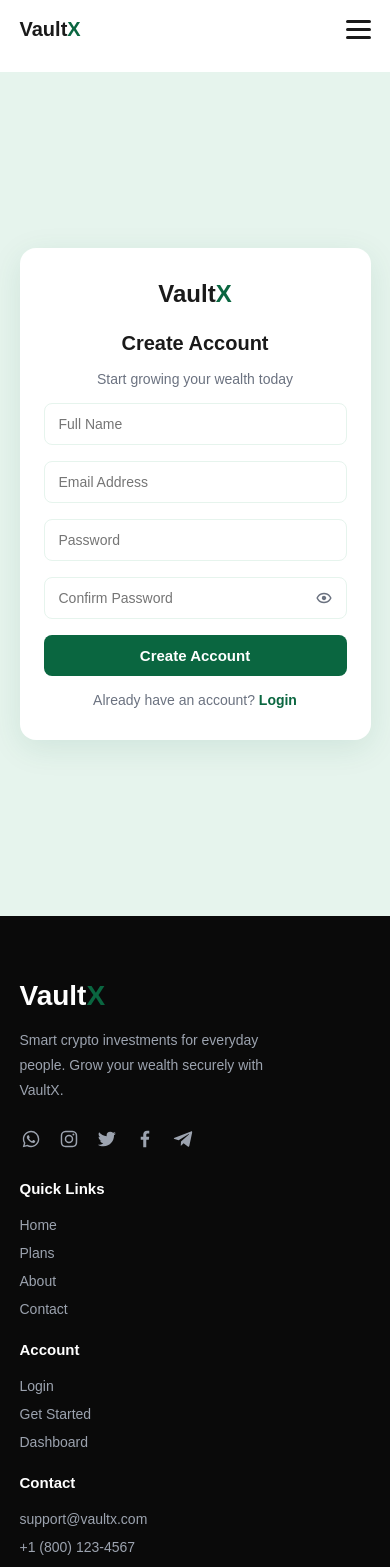
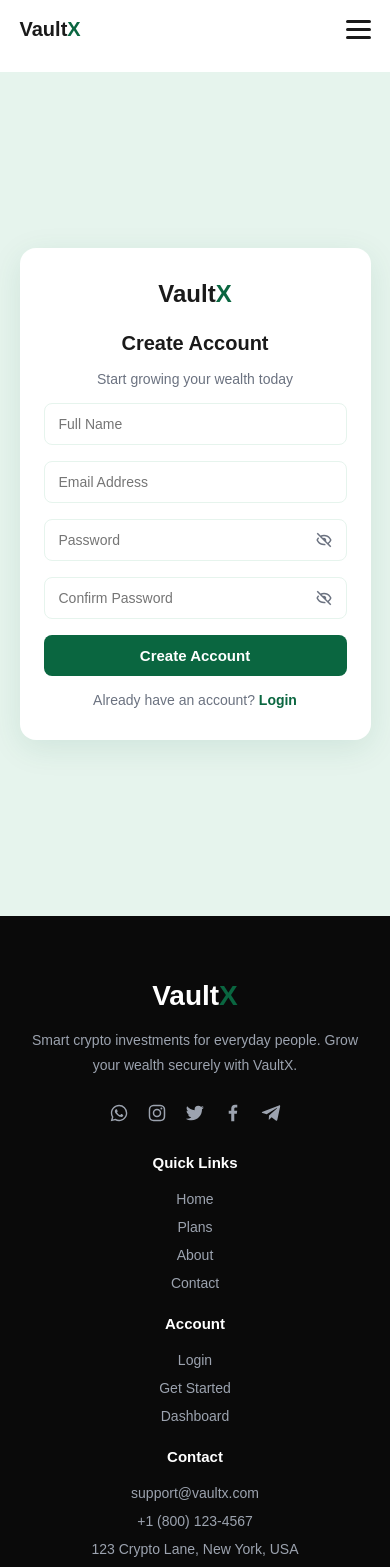
Before and after one commit to eniolaadebanjo60-afk/Investment-Website, a React (Vite) app in the folder Cryptoshark/: page /signup in a window 390 px wide. Shown: the top 1567 px of the page. Built offline with nearby package versions, Linux system fonts and the light colour scheme; a web font is replaced by a local one.

Commit message:
fix: updated css for all pages.

```diff
--- a/Cryptoshark/src/components/Footer.css
+++ b/Cryptoshark/src/components/Footer.css
@@ -89,11 +89,28 @@
 
   .footer-brand {
     grid-column: span 2;
+    text-align: center;
+  }
+
+  .footer-brand p {
+    max-width: 100%;
+  }
+
+  .footer-socials {
+    justify-content: center;
+  }
+
+  .footer-links {
+    align-items: center;
   }
 
   .footer-bottom {
     flex-direction: column;
     gap: 8px;
+    text-align: center;
+  }
+
+  .footer {
     text-align: center;
   }
 }
@@ -106,5 +123,19 @@
 
   .footer-brand {
     grid-column: span 1;
+    text-align: center;
+  }
+
+  .footer-brand p {
+    max-width: 100%;
+    margin-inline: auto;
+  }
+
+  .footer-socials {
+    justify-content: center;
+  }
+
+  .footer-links {
+    align-items: center;
   }
 }
--- a/Cryptoshark/src/pages/Dashboard.css
+++ b/Cryptoshark/src/pages/Dashboard.css
@@ -3,7 +3,6 @@
   background-color: #f9fafb;
 }
 
-/* Top Bar */
 .dash-topbar {
   background-color: var(--color-white);
   border-bottom: 1px solid var(--color-primary-light);
@@ -433,7 +432,6 @@
   text-align: right;
 }
 
-/* Empty State */
 .empty-state {
   background-color: var(--color-white);
   border: 1px solid var(--color-primary-light);
@@ -480,12 +478,17 @@
     padding: 14px 4%;
     box-sizing: border-box;
   }
-
+  .dash-user{
+    gap: 8px;
+  }
   .dash-user span {
     font-size: 12px;
     color: #000;
   }
-
+  .dash-user button{
+    font-size: 10px;
+    padding: 4px 8px;
+  }
   .dash-body {
     padding: 80px 4% 60px;
     gap: 32px;
@@ -515,7 +518,9 @@
     grid-template-columns: repeat(2, 1fr);
     gap: 12px;
   }
-
+  .dash-section{
+    text-align: center;
+  }
   .dash-section h2 {
     font-size: 20px;
   }
--- a/Cryptoshark/src/pages/Dashboard.jsx
+++ b/Cryptoshark/src/pages/Dashboard.jsx
@@ -3,6 +3,8 @@ import { useNavigate } from 'react-router-dom'
 import './Dashboard.css'
 import Toast from '../components/Toast'
 import useToast from '../hooks/useToast'
+import { BsRocketTakeoff } from 'react-icons/bs'
+
 
 const plans = [
   { name: 'Bronze', min: 100, daily: 2, duration: 7 },
@@ -170,7 +172,7 @@ const Dashboard = () => {
 
         {user.balance === 0 && !hasInvestments && (
           <div className="empty-state">
-            <div className="empty-icon">🚀</div>
+            <div className="empty-icon"><BsRocketTakeoff/></div>
             <h2>Welcome to VaultX, {user.name.split(' ')[0]}!</h2>
             <p>You're all set! Fund your account to start investing and growing your wealth.</p>
             <button onClick={() => setShowFund(true)}>+ Fund Account Now</button>
--- a/Cryptoshark/src/pages/Home.css
+++ b/Cryptoshark/src/pages/Home.css
@@ -345,12 +345,8 @@
   align-items: center;
   padding: 20px 24px;
   cursor: pointer;
-  transition: background-color 0.3s;
 }
 
-.faq-question:hover {
-  background-color: var(--color-primary-light);
-}
 
 .faq-question h4 {
   font-size: 15px;
@@ -387,7 +383,6 @@
   .faq {
     padding: 60px 5%;
   }
-
   .faq h2 {
     font-size: 28px;
   }
--- a/Cryptoshark/src/pages/Login.jsx
+++ b/Cryptoshark/src/pages/Login.jsx
@@ -60,7 +60,7 @@ const Login = () => {
              onKeyDown={handleKeyDown}
             />
             <span className="toggle-eye" onClick={() => setShowPassword(!showPassword)}>
-             {showPassword ? <BiHide/> : <BiShow/>}
+             {showPassword ? <BiShow/> : <BiHide/>}
             </span>
         </div>
 
--- a/Cryptoshark/src/pages/Plans.css
+++ b/Cryptoshark/src/pages/Plans.css
@@ -25,12 +25,12 @@
 }
 
 .plan-card {
-  border: 1px solid #000;
+  border: 2px solid #000;
   border-radius: 16px;
   padding: 32px 24px;
   text-align: center;
   position: relative;
-  transition: box-shadow 0.3s;
+  transition: ease 0.3s;
   background-color: var(--color-white);
 }
 
@@ -112,6 +112,7 @@
 .plan-btn-popular {
   background-color: var(--color-primary);
   color: var(--color-white);
+  border: none;
 }
 
 .plan-btn-popular:hover {
--- a/Cryptoshark/src/pages/Profile.css
+++ b/Cryptoshark/src/pages/Profile.css
@@ -174,5 +174,7 @@
 
   .profile-form {
     padding: 28px 20px;
+    text-align: center;
   }
+
 }
--- a/Cryptoshark/src/pages/Profile.jsx
+++ b/Cryptoshark/src/pages/Profile.jsx
@@ -1,14 +1,16 @@
 import { useState, useEffect } from 'react'
 import { useNavigate } from 'react-router-dom'
 import './Profile.css'
+import { BiShow, BiHide } from 'react-icons/bi'
 
 const Profile = () => {
   const [user, setUser] = useState(null)
   const [form, setForm] = useState({ name: '', email: '', password: '', confirm: '' })
   const [success, setSuccess] = useState('')
   const [error, setError] = useState('')
+  const [showPassword, setShowPassword] = useState(false)
+  const [showConfirm, setShowConfirm] = useState(false)
   const navigate = useNavigate()
-
 
   useEffect(() => {
     const auth = JSON.parse(localStorage.getItem('vaultx_auth') || 'null')
@@ -55,9 +57,6 @@ const Profile = () => {
     setForm({ ...form, password: '', confirm: '' })
   }
 
-  const hideBars = location.pathname === '/dashboard' ||
-                 location.pathname === '/admin' ||
-                 location.pathname === '/profile'
   if (!user) return null
 
   return (
@@ -102,22 +101,32 @@ const Profile = () => {
           />
 
           <label>New Password <span>(leave blank to keep current)</span></label>
+          <div className="input-wrapper">
             <input
-            type="password"
+              type={showPassword ? 'text' : 'password'}
               name="password"
               placeholder="New password"
               value={form.password}
               onChange={handleChange}
             />
+            <span className="toggle-eye" onClick={() => setShowPassword(!showPassword)}>
+              {showPassword ? <BiShow /> : <BiHide />}
+            </span>
+          </div>
 
           <label>Confirm New Password</label>
+          <div className="input-wrapper">
             <input
-            type="password"
+              type={showConfirm ? 'text' : 'password'}
               name="confirm"
               placeholder="Confirm new password"
               value={form.confirm}
               onChange={handleChange}
             />
+            <span className="toggle-eye" onClick={() => setShowConfirm(!showConfirm)}>
+              {showConfirm ? <BiShow /> : <BiHide />}
+            </span>
+          </div>
 
           <button onClick={handleUpdate}>Save Changes</button>
         </div>
--- a/Cryptoshark/src/pages/Signup.jsx
+++ b/Cryptoshark/src/pages/Signup.jsx
@@ -9,6 +9,7 @@ const Signup = () => {
   const [error, setError] = useState('')
   const navigate = useNavigate()
   const [showPassword, setShowPassword] = useState(false)
+  const [showConfirm, setShowConfirm] = useState(false)
 
   const [cardRef, cardVisible] = useScrollAnimation()
 
@@ -19,6 +20,7 @@ const Signup = () => {
   const handleKeyDown = (e) => {
     if (e.key === 'Enter') handleSignup()
   }
+
   const handleSignup = () => {
     if (!form.name || !form.email || !form.password || !form.confirm) {
       setError('Please fill in all fields.')
@@ -75,26 +77,32 @@ const Signup = () => {
           value={form.email}
           onChange={handleChange}
         />
+
+        <div className="input-wrapper">
           <input
-          type="password"
+            type={showPassword ? 'text' : 'password'}
             name="password"
             placeholder="Password"
             value={form.password}
             onChange={handleChange}
             onKeyDown={handleKeyDown}
           />
+          <span className="toggle-eye" onClick={() => setShowPassword(!showPassword)}>
+            {showPassword ? <BiShow /> : <BiHide />}
+          </span>
+        </div>
 
-        <div className='input-wrapper'>
+        <div className="input-wrapper">
           <input
-              type="password"
+            type={showConfirm ? 'text' : 'password'}
             name="confirm"
             placeholder="Confirm Password"
             value={form.confirm}
             onChange={handleChange}
             onKeyDown={handleKeyDown}
           />
-            <span className="toggle-eye" onClick={() => setShowPassword(!showPassword)}>
-                {showPassword ? <BiHide/> : <BiShow/>}
+          <span className="toggle-eye" onClick={() => setShowConfirm(!showConfirm)}>
+            {showConfirm ? <BiShow /> : <BiHide />}
           </span>
         </div>
 
```
Lines whose indentation alone changed are shown as unchanged.
